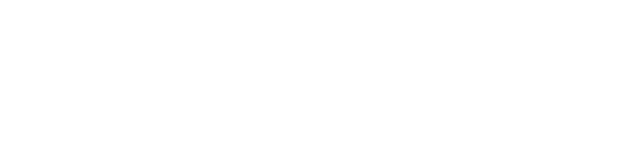
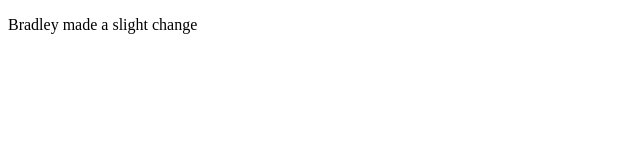
Before and after one commit to WegenerSteven/Git-Demo, a plain HTML site: page index.html in a window 1280 px wide. Shown: the whole page, without its empty margins (0-640 px from the left). Drawn offline with Linux system fonts and the light colour scheme.

Commit message:
Update index.html
check out the learning

```diff
--- a/index.html
+++ b/index.html
@@ -6,6 +6,6 @@
     <title>Document</title>
 </head>
 <body>
-
+    <p>Bradley made a slight change</p>
 </body>
 </html>
```
